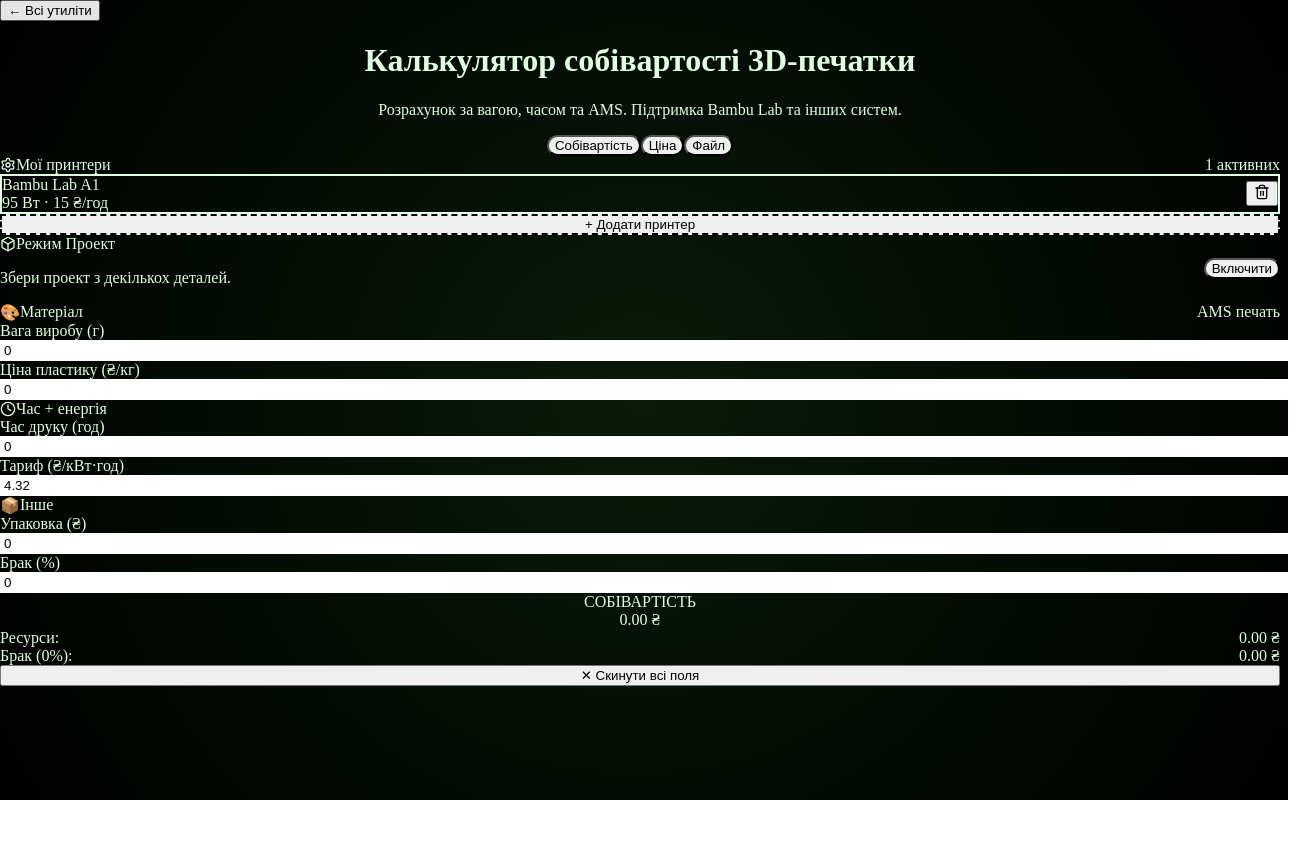
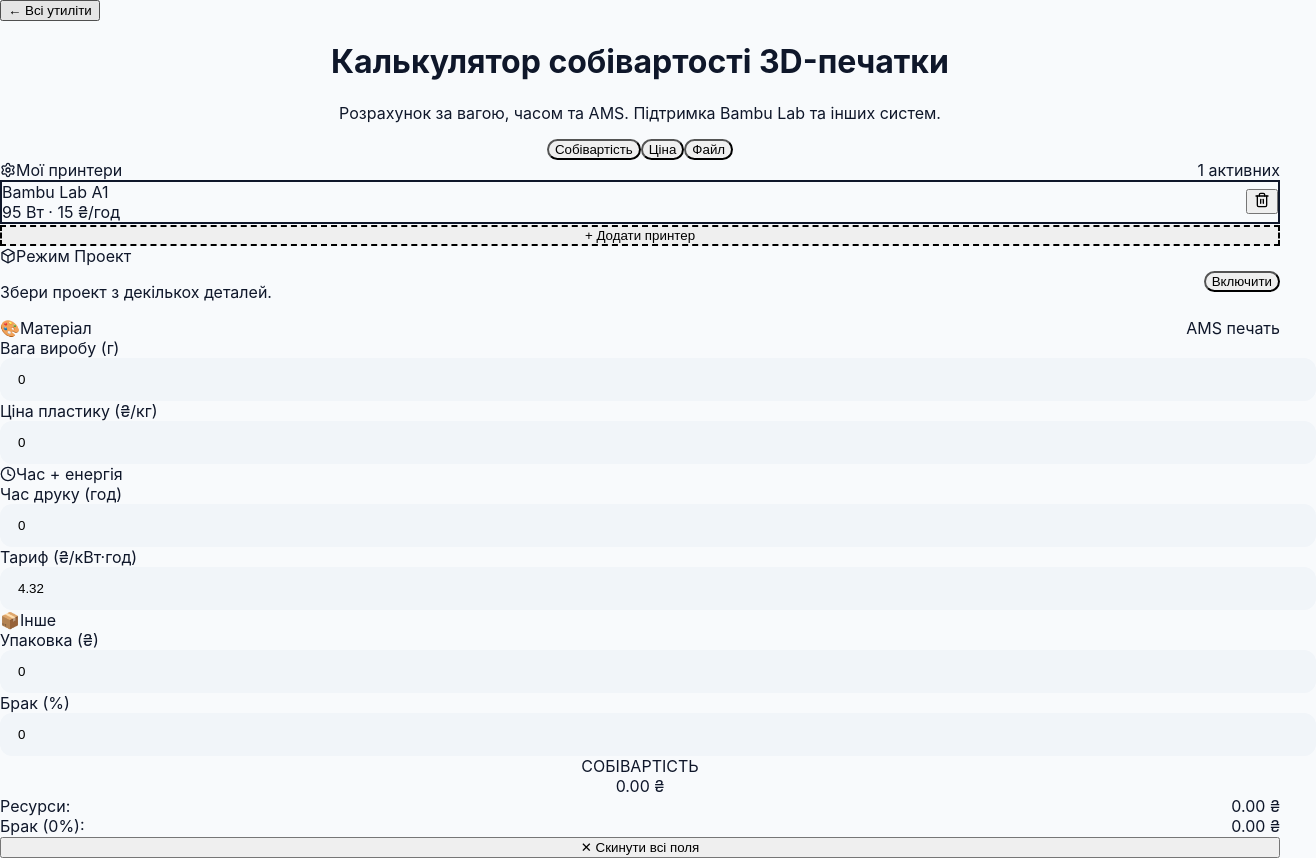
Before and after one commit to verziqp-ops/dryguny-lab, a Next.js app: page / in a window 1280 px wide. Shown: the whole page, 1316 px wide, since content can reach past the window. Before the commit the page ends 800 px from the top, so only its background shows below. Built offline with nearby package versions, Linux system fonts and the light colour scheme.

Commit message:
Update globals.css

```diff
--- a/app/globals.css
+++ b/app/globals.css
@@ -2,23 +2,44 @@
 @tailwind components;
 @tailwind utilities;
 
-body {
-  background: radial-gradient(circle at center, #0a1a0a 0%, #000 100%);
-  color: #e0ffe0;
-  min-height: 100vh;
-  margin: 0;
+:root {
+  --background: #F8FAFC;
+  --foreground: #0F172A;
 }
 
-.glass-panel {
-  background: rgba(0, 40, 0, 0.2);
-  backdrop-filter: blur(15px);
-  -webkit-backdrop-filter: blur(15px);
-  border: 1px solid rgba(0, 255, 0, 0.15);
-  box-shadow: 0 8px 32px 0 rgba(0, 0, 0, 0.8);
-  border-radius: 20px;
+body {
+  background-color: var(--background);
+  color: var(--foreground);
+  margin: 0;
+  font-family: -apple-system, BlinkMacSystemFont, "Segoe UI", Roboto, sans-serif;
 }
 
-/* Зелені повзунки */
+/* Стиль карток - чистий білий з м'якою тінню */
+.glass-panel {
+  background: white;
+  border-radius: 24px;
+  border: 1px solid #E2E8F0;
+  box-shadow: 0 4px 20px -2px rgba(0, 0, 0, 0.05);
+  padding: 1.5rem;
+}
+
+/* Красиві інпути */
+input[type="number"], input[type="text"] {
+  background: #F1F5F9;
+  border: 2px solid transparent;
+  border-radius: 12px;
+  padding: 0.75rem 1rem;
+  transition: all 0.2s;
+}
+
+input[type="number"]:focus {
+  border-color: #3B82F6;
+  background: white;
+  outline: none;
+  box-shadow: 0 0 0 4px rgba(59, 130, 246, 0.1);
+}
+
+/* Стиль повзунка (синій) */
 input[type=range] {
   -webkit-appearance: none;
   background: transparent;
@@ -26,18 +47,18 @@ input[type=range] {
 
 input[type=range]::-webkit-slider-runnable-track {
   width: 100%;
-  height: 4px;
-  background: rgba(0, 255, 0, 0.1);
-  border-radius: 2px;
+  height: 6px;
+  background: #E2E8F0;
+  border-radius: 3px;
 }
 
 input[type=range]::-webkit-slider-thumb {
   -webkit-appearance: none;
-  height: 16px;
-  width: 16px;
+  height: 18px;
+  width: 18px;
   border-radius: 50%;
-  background: #22c55e;
+  background: #3B82F6;
   margin-top: -6px;
-  box-shadow: 0 0 15px rgba(34, 197, 94, 0.6);
   cursor: pointer;
+  box-shadow: 0 2px 4px rgba(0, 0, 0, 0.1);
 }
```
